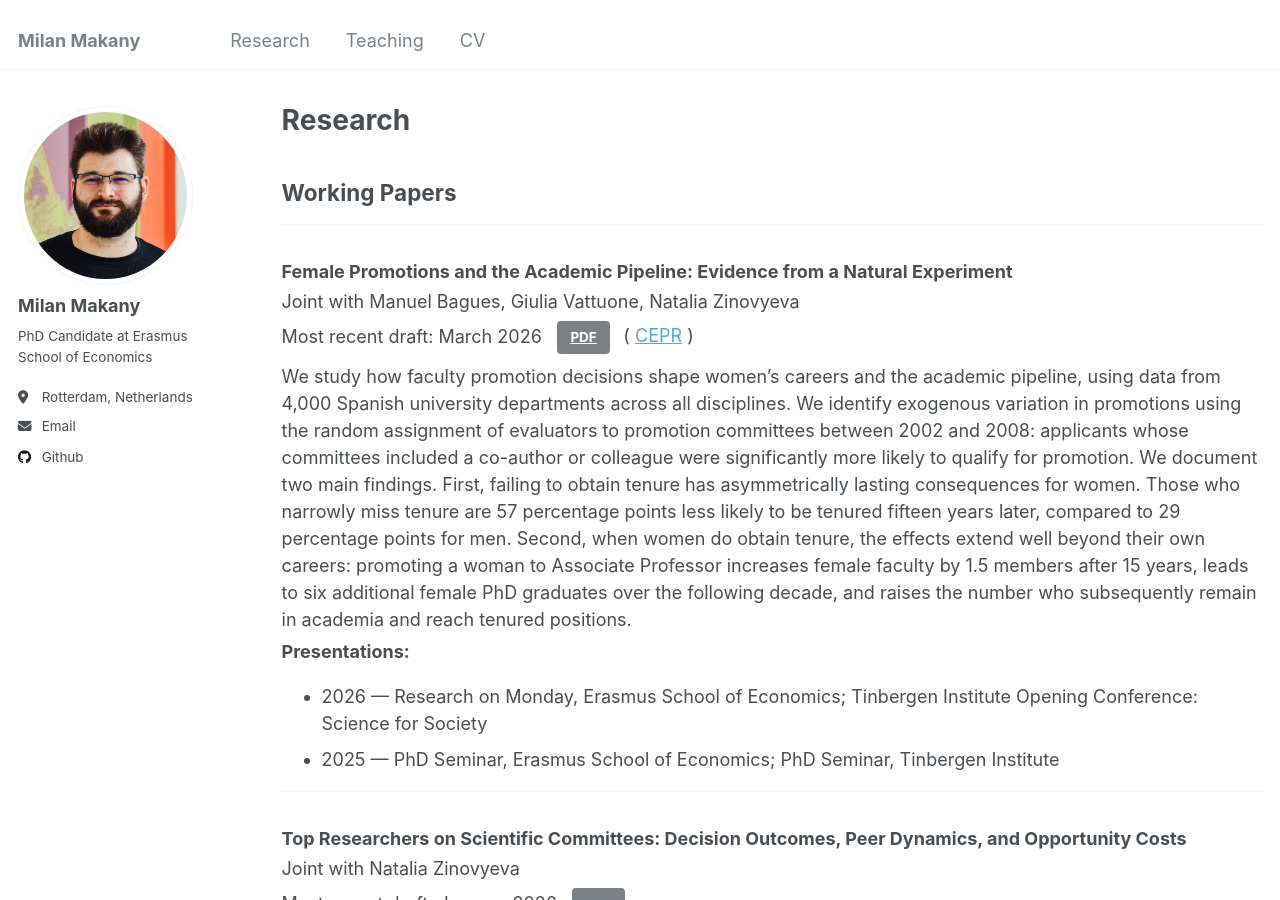
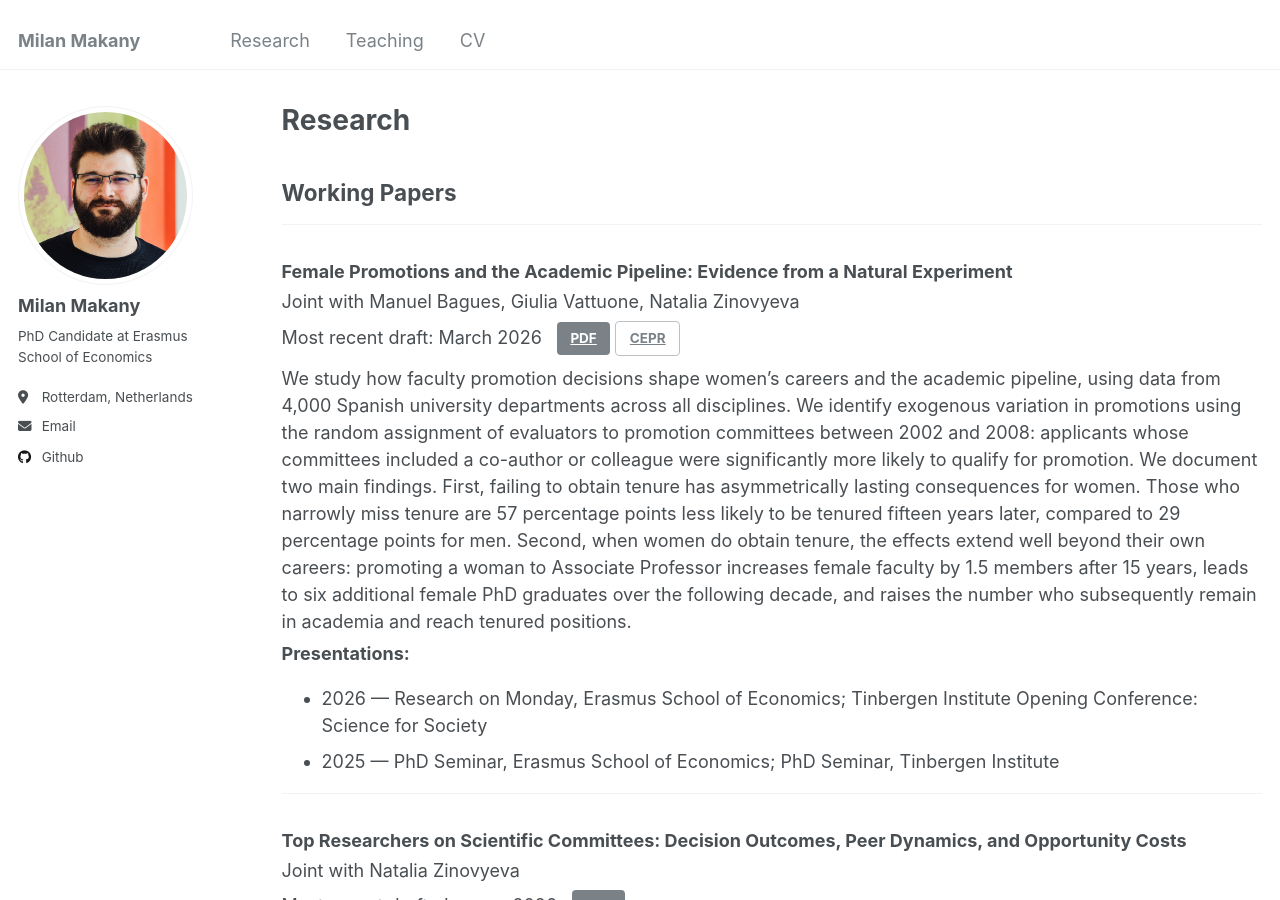
Before and after one commit to makany-milan/makany-milan.github.io, a Jekyll site: the page built from _pages/research.html, in a window 1280 px wide and 900 px high. Built offline with Jekyll 4.4.1, drawn with Linux system fonts in a browser that asks for light colours.

Commit message:
wp button style

```diff
--- a/_pages/research.html
+++ b/_pages/research.html
@@ -42,18 +42,12 @@ author_profile: true
             <a href="{{ post.paperurl }}" class="btn btn--primary" style="margin-left: 10px;">PDF</a>
           {% endif %}
 
-          {% if post.ceprurl or post.izaurl %}
-            <span style="margin-left: 8px;">
-              (
-              {% if post.ceprurl %}
-                <a href="{{ post.ceprurl }}">CEPR</a>
-              {% endif %}
-              {% if post.ceprurl and post.izaurl %}, {% endif %}
-              {% if post.izaurl %}
-                <a href="{{ post.izaurl }}">IZA</a>
-              {% endif %}
-              )
-            </span>
+          {% if post.ceprurl %}
+            <a href="{{ post.ceprurl }}" class="btn btn--inverse">CEPR</a>
+          {% endif %}
+
+          {% if post.izaurl %}
+            <a href="{{ post.izaurl }}" class="btn btn--inverse">IZA</a>
           {% endif %}
         </p>
 
```
